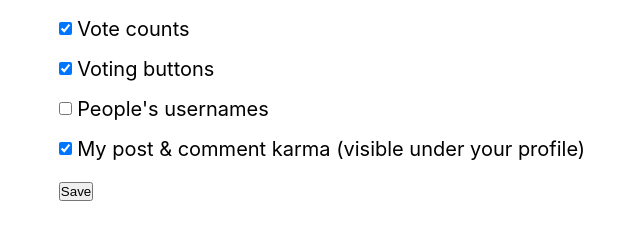
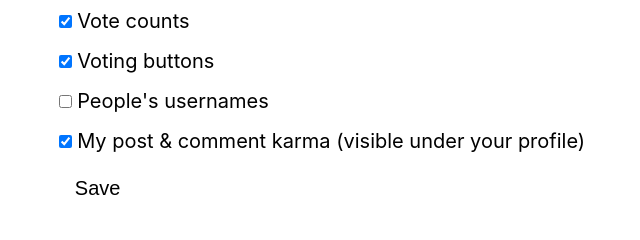
Before and after one commit to AleksandrHovhannisyan/karmaless, a browser extension: page options/options.html in a window 1280 px wide. Shown: the part 338-578 px from the top of the page, without its empty margins (318-958 px from the left). Drawn offline with Linux system fonts and the light colour scheme.

Commit message:
Add some temporary button styling

```diff
--- a/options/styles.css
+++ b/options/styles.css
@@ -70,3 +70,13 @@ legend {
 input[type="checkbox"] {
     margin-right: 0.4em;
 }
+
+.karmaless-button {
+    padding: 0.4em 0.8em;
+    border-radius: 4px;
+    border: none;
+    /* TODO: brand color */
+    background: none;
+    cursor: pointer;
+    font-size: 1em;
+}
```
